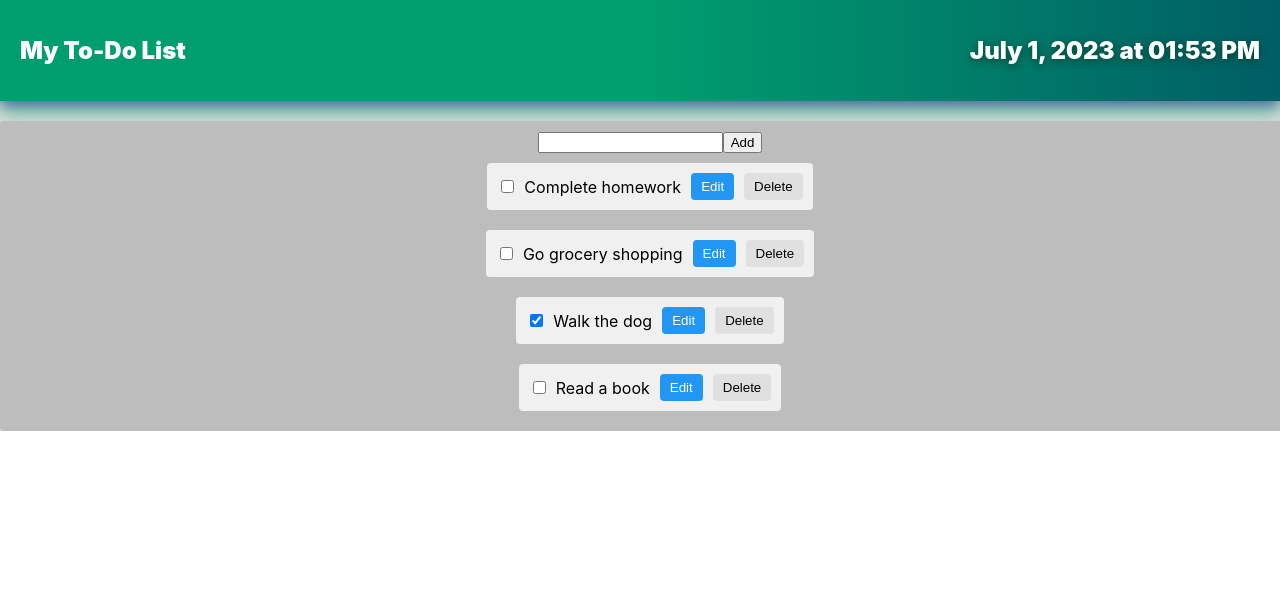
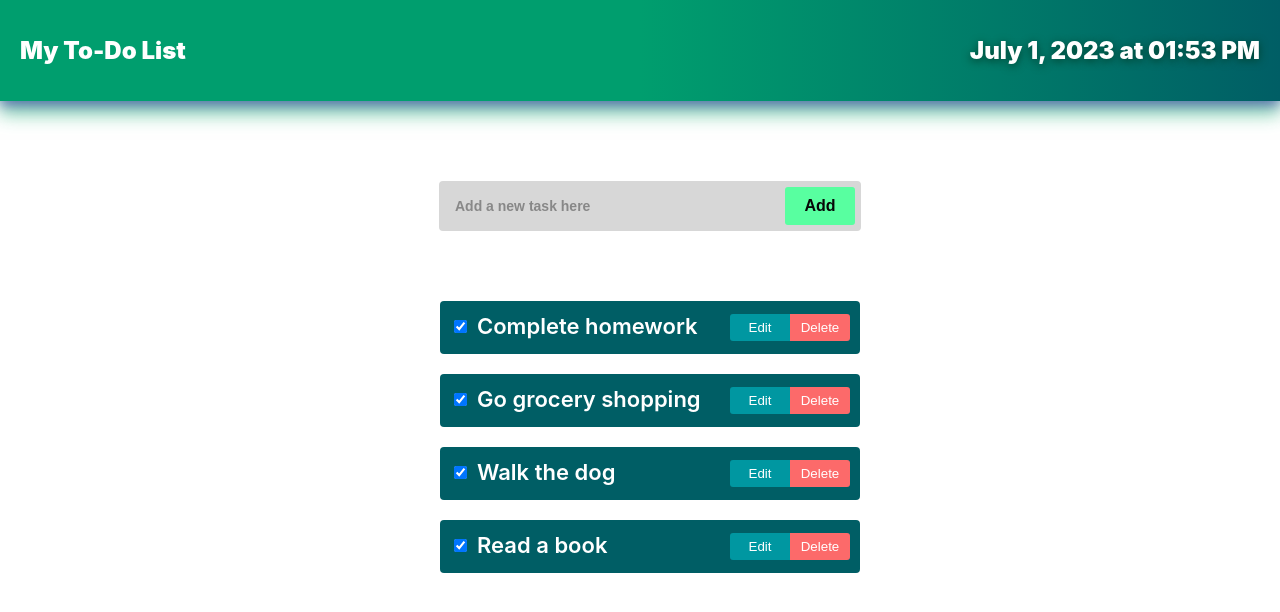
Before and after one commit to madgrv/todo-app, a React (Create React App) app: page / in a window 1280 px wide. Shown: the top 612 px of the page. Built offline with nearby package versions, Linux system fonts and the light colour scheme.

Commit message:
styled todo items and input field

```diff
--- a/src/components/Input.js
+++ b/src/components/Input.js
@@ -1,13 +1,15 @@
 import React, { useState, useEffect} from 'react';
+import styles from '../styles/input.module.css';
 
 
 const Input = () => {
     const [input, setInput] = useState("")
 
     return(
-        <div>
+        <div className={styles.input}>
             <input
                 type='text'
+                placeholder='Add a new task here'
                 value={input}
                 onChange={(e) => setInput(e.target.value)}
             />
--- a/src/components/TodoItem.js
+++ b/src/components/TodoItem.js
@@ -4,10 +4,13 @@ import styles from '../styles/todo-item.module.css';
 const TodoItem = (props) => {
     return(
         <div className={styles.card}>
-            <input type="checkbox" checked={props.completed} />
-            <span>{props.title}</span>
-            <button>Edit</button>
-            <button>Delete</button>
+
+            <input type="checkbox" checked={styles.card} />
+            <span className={styles.task}>{props.title}</span>
+            <div>
+                <button>Edit</button>
+                <button>Delete</button>
+            </div>
         </div>
     )
 }
--- a/src/styles/app.module.css
+++ b/src/styles/app.module.css
@@ -1,12 +1,12 @@
 /* app.module.css */
 
 .container {
-  background-color: rgba(0, 0, 0, 0.136);
+  /* background-color: rgba(0, 0, 0, 0.136); */
   display: flex;
   flex-direction: column;
   justify-content: center;
   /* align-items: center; */
-  text-align: center;
+  /* text-align: center; */
   margin: 0 auto;
   /* max-width: 800px; */
   /* padding: 20px; */
--- /dev/null
+++ b/src/styles/input.module.css
@@ -0,0 +1,44 @@
+/* input.module.css */
+
+.input {
+    display: flex;
+    align-items: center;
+    padding: 6px;
+    border: none;
+    border-radius: 4px;
+    background-color: #d7d7d7;
+    font-size: 19px;
+    color: #282828;
+    width: 100%;
+    max-width: 410px;
+    margin-top: 50px;
+    margin-bottom: 60px;
+  }
+
+  .input input {
+    flex: 1;
+    border: none;
+    background-color: transparent;
+    margin-right: 10px;
+    padding: 10px;
+    color: #070707;
+    font-size: 16px;
+    font-weight: 600;
+  }
+
+  .input input::placeholder {
+    color: #888;
+    font-size: 14px;
+  }
+
+  .input button {
+    background-color: #58ffa0;
+    color: #070707;
+    font-weight: 800;
+    font-size: 16px;
+    border: none;
+    padding: 10px;
+    border-radius: 3px;
+    cursor: pointer;
+    min-width: 70px;
+  }
--- a/src/styles/todo-container.module.css
+++ b/src/styles/todo-container.module.css
@@ -6,7 +6,7 @@
     justify-content: center;
     align-items: center;
     width: 100%;
-    background-color: #bdbdbd;
+    /* background-color: #bdbdbd; */
     border-radius: 4px;
     padding: 10px;
     margin-top: 20px;
--- a/src/styles/todo-item.module.css
+++ b/src/styles/todo-item.module.css
@@ -3,11 +3,19 @@
 .card {
   display: flex;
   align-items: center;
-    justify-content: space-between;
-    background-color: #f0f0f0;
-    padding: 10px;
+  justify-content: center;
+  background-color: #005e65;
+  color: #fff;
+  font-weight: 600;
+  font-size: 22px;
+  padding: 10px 10px 13px 10px;
   border-radius: 4px;
   margin: 10px;
+  min-width: 400px;
+}
+
+.task {
+  flex: 1;
 }
 
 .card input[type="checkbox"] {
@@ -15,15 +23,22 @@
 }
 
 .card button {
-    background-color: #e0e0e0;
+  background-color: #fc6a6a;
+  color: #fff;
   border: none;
   padding: 6px 10px;
-    margin-left: 10px;
-    border-radius: 4px;
+  border-radius: 0px 3px 3px 0px;
   cursor: pointer;
+  min-width: 60px;
 }
 
 .card button:first-of-type {
-    background-color: #2196f3;
+  background-color: #0097a1;
   color: #fff;
+  border-radius: 3px 0px 0px 3px;
+  max-width: 60px;
 }
+
+.completed {
+  background-color: #1cb273;
+}
```
Also changed, not shown: 2 other files (tests, documents, lock files or other folders). Lines whose indentation alone changed are shown as unchanged.
